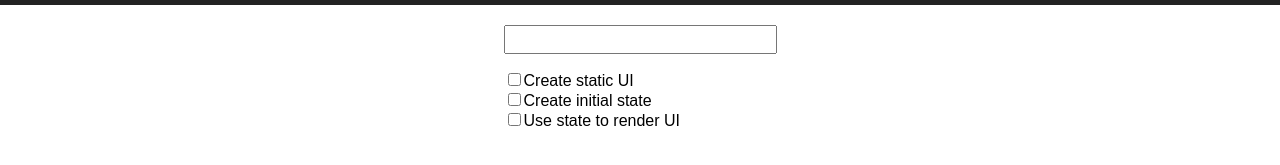
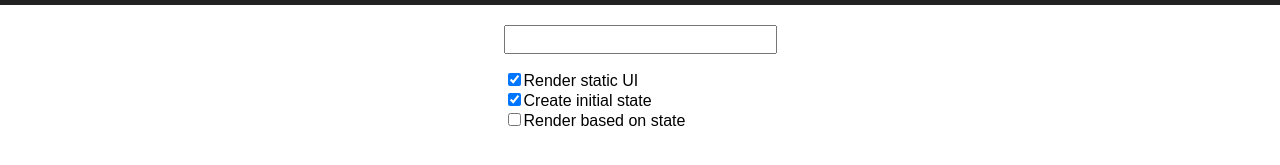
Before and after one commit to andrew-secret/react-course, a React (Create React App) app: page / in a window 1280 px wide. Shown: the part 185-350 px from the top of the page. Built offline with nearby package versions, Linux system fonts and the light colour scheme.

Commit message:
render ui based on a global state object

```diff
--- a/src/App.js
+++ b/src/App.js
@@ -16,18 +16,12 @@ class App extends Component {
           </form>
           <div className="TodoList">
             <ul>
-              <li>
-                <input type="checkbox" />
-                  Create static UI
+              {this.props.todos.map(todo => (
+                <li key={todo.id}>
+                <input type="checkbox" defaultChecked={todo.isComplete} />
+                {todo.task}
               </li>
-              <li>
-                <input type="checkbox" />
-                  Create initial state
-              </li>
-              <li>
-                <input type="checkbox" />
-                  Use state to render UI
-              </li>
+              ))}
             </ul>
           </div>
         </div>
--- a/src/index.js
+++ b/src/index.js
@@ -4,5 +4,15 @@ import './index.css';
 import App from './App';
 import registerServiceWorker from './registerServiceWorker';
 
-ReactDOM.render(<App />, document.getElementById('root'));
+const state = {
+    todos: [
+        {id: 1, task: 'Render static UI', isComplete: true},
+        {id: 2, task: 'Create initial state', isComplete: true},
+        {id: 3, task: 'Render based on state', isComplete: false},
+    ]
+}
+
+
+
+ReactDOM.render(<App todos={state.todos}/>, document.getElementById('root'));
 registerServiceWorker();
```
